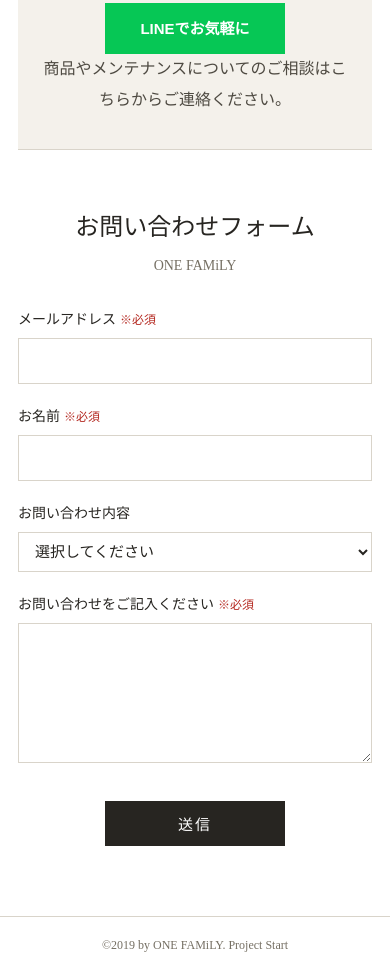
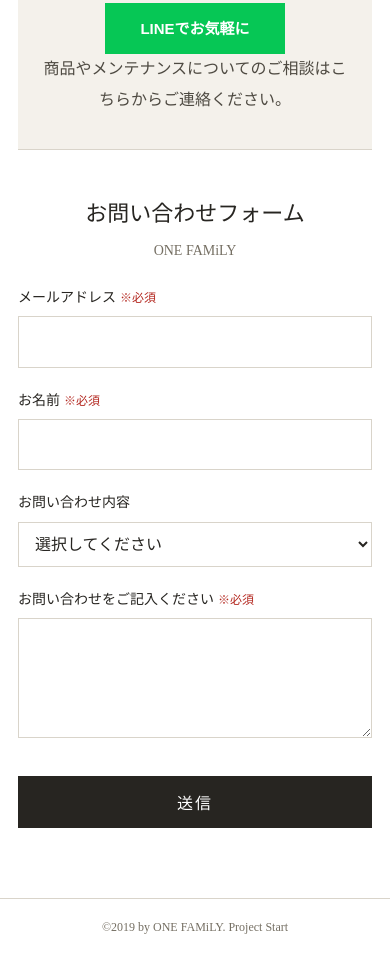
Before and after one commit to nemuriyaaichi-hub/onnefamily, a plain HTML site: page page12/index.html in a window 390 px wide. Shown: the part 304-1279 px from the top of the page. Drawn offline with Linux system fonts and the light colour scheme.

Commit message:
スマホ対応

```diff
--- a/page12/index.html
+++ b/page12/index.html
@@ -246,6 +246,35 @@
         font-size: 12px;
         padding: 0;
       }
+
+      .form-section {
+        margin-top: 44px;
+      }
+
+      .form-section h2 {
+        font-size: 22px;
+      }
+
+      .form-section .form-lead {
+        margin-bottom: 22px;
+      }
+
+      .field input,
+      .field select,
+      .field textarea {
+        font-size: 16px;
+        padding: 12px;
+      }
+
+      .field textarea {
+        min-height: 120px;
+      }
+
+      .submit-button {
+        font-size: 16px;
+        padding: 14px 26px;
+        width: 100%;
+      }
     }
   </style>
 </head>
```
